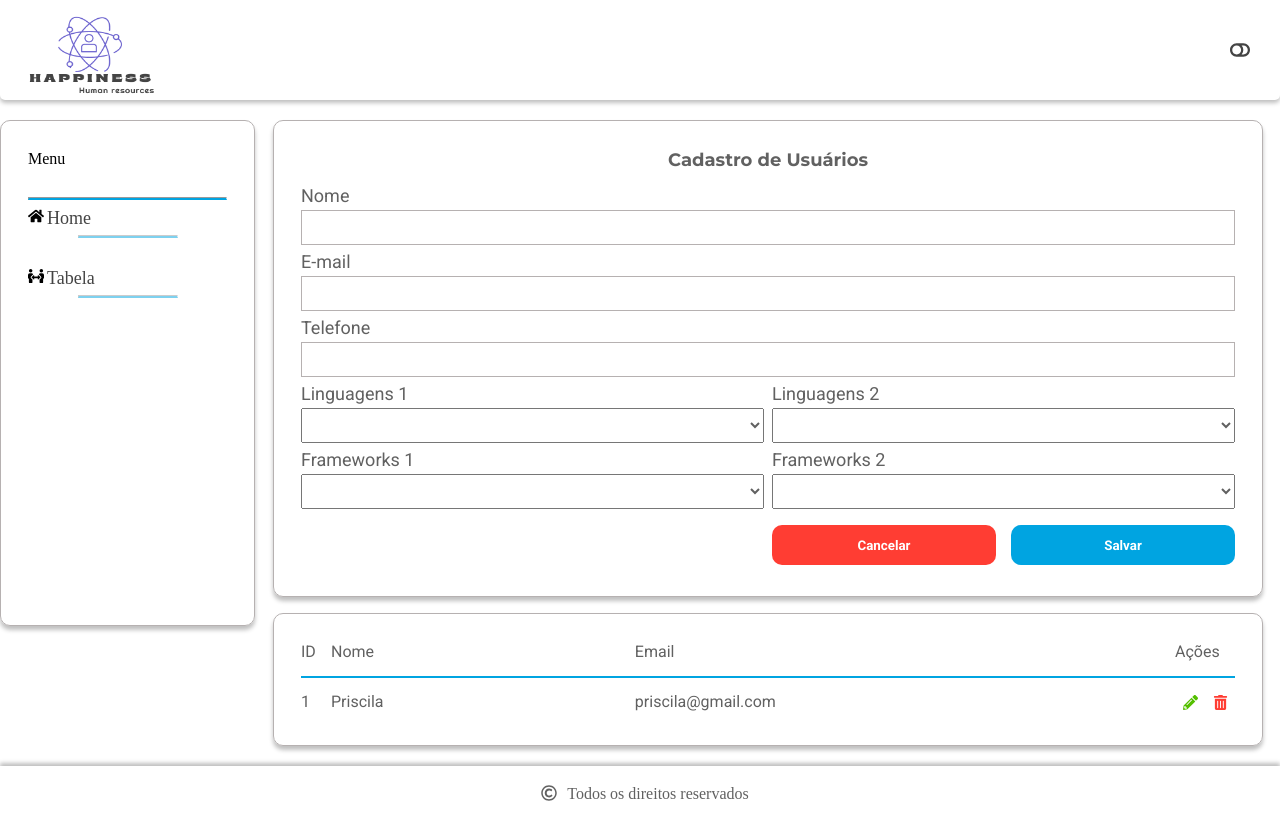
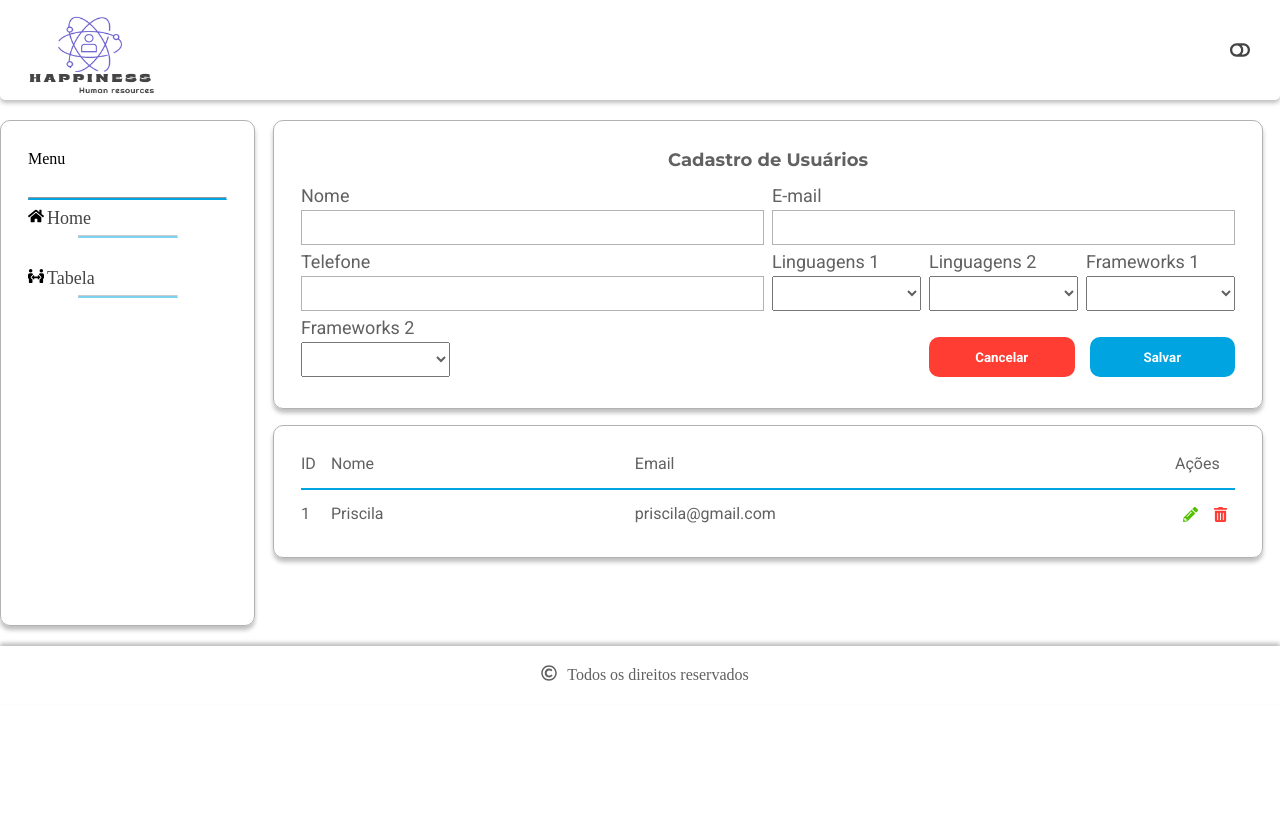
Before and after one commit to ramosspri/happiness, a React (Create React App) app in the folder front-end/: page /tabela in a window 1280 px wide. After the commit the page ends 800 px from the top, so only its background shows below. Built offline with nearby package versions, Linux system fonts and the light colour scheme; no server answers.

Commit message:
ajustes no design do cadastro desktop

```diff
--- a/front-end/src/componentes/Body/Tabela/Form/Button/styles.ts
+++ b/front-end/src/componentes/Body/Tabela/Form/Button/styles.ts
@@ -3,8 +3,12 @@ import styled, { keyframes } from 'styled-components';
 export const ContainerButton = styled.div`
   display: flex;
   gap: 0.9375rem;
-  grid-column: 2/3;
+  grid-column: 1/3;
   margin-top: 0.5rem;
+  @media (min-width: 50rem) {
+    grid-column: 5/7;
+    margin-top: 0;
+  }
 `;
 
 export const ButtonRed = styled.button`
--- a/front-end/src/componentes/Body/Tabela/Form/index.tsx
+++ b/front-end/src/componentes/Body/Tabela/Form/index.tsx
@@ -7,7 +7,17 @@ import {
   UsersType,
 } from '../../../../context/UsersContext';
 import { Button } from './Button';
-import { ContainerForm, InputStyled, BlocoInput, SelectStyled } from './styles';
+import {
+  ContainerForm,
+  InputStyled,
+  SelectStyled,
+  BlocoId,
+  BlocoNome,
+  BlocoEmail,
+  BlocoTelefone,
+  ContainerSelectLanguage,
+  ContainerSelectFrameWork,
+} from './styles';
 
 const Form = () => {
   const { input, setInput, mostra, mudanca, setMudanca } = useCreateContext();
@@ -131,13 +141,13 @@ const Form = () => {
   return (
     <ContainerForm onSubmit={handleSubmit}>
       {mostra && (
-        <BlocoInput>
+        <BlocoId>
           <label htmlFor="id">ID</label>
           <InputStyled type="text" name="id" />
-        </BlocoInput>
+        </BlocoId>
       )}
 
-      <BlocoInput>
+      <BlocoNome>
         <label htmlFor="nome">Nome</label>
         <InputStyled
           value={input.nome}
@@ -145,9 +155,9 @@ const Form = () => {
           type="text"
           name="nome"
         />
-      </BlocoInput>
+      </BlocoNome>
 
-      <BlocoInput>
+      <BlocoEmail>
         <label htmlFor="email">E-mail</label>
         <InputStyled
           value={input.email}
@@ -155,9 +165,9 @@ const Form = () => {
           type="text"
           name="email"
         />
-      </BlocoInput>
+      </BlocoEmail>
 
-      <BlocoInput>
+      <BlocoTelefone>
         <label htmlFor="telefone">Telefone</label>
         <InputStyled
           value={input.telefone}
@@ -165,8 +175,8 @@ const Form = () => {
           type="text"
           name="telefone"
         />
-      </BlocoInput>
-      <div>
+      </BlocoTelefone>
+      <ContainerSelectLanguage>
         <label htmlFor="linguagens">Linguagens 1</label>
         <SelectStyled
           value={input.language1}
@@ -179,9 +189,9 @@ const Form = () => {
           <option value="typescript">Typescript</option>
           <option value="javascript">Javascript</option>
         </SelectStyled>
-      </div>
+      </ContainerSelectLanguage>
 
-      <div>
+      <ContainerSelectLanguage>
         <label htmlFor="linguagens">Linguagens 2</label>
         <SelectStyled
           value={input.language2}
@@ -194,9 +204,8 @@ const Form = () => {
           <option value="typescript">Typescript</option>
           <option value="javascript">Javascript</option>
         </SelectStyled>
-      </div>
-
-      <div>
+      </ContainerSelectLanguage>
+      <ContainerSelectFrameWork>
         <label htmlFor="frameworks">Frameworks 1</label>
         <SelectStyled
           value={input.framework1}
@@ -209,9 +218,9 @@ const Form = () => {
           <option value="react">React</option>
           <option value="bootstrap">Bootstrap</option>
         </SelectStyled>
-      </div>
+      </ContainerSelectFrameWork>
 
-      <div>
+      <ContainerSelectFrameWork>
         <label htmlFor="frameworks">Frameworks 2</label>
         <SelectStyled
           value={input.framework2}
@@ -224,8 +233,7 @@ const Form = () => {
           <option value="react">React</option>
           <option value="bootstrap">Bootstrap</option>
         </SelectStyled>
-      </div>
-
+      </ContainerSelectFrameWork>
       <Button handleCancel={handleCancel} />
     </ContainerForm>
   );
--- a/front-end/src/componentes/Body/Tabela/Form/styles.ts
+++ b/front-end/src/componentes/Body/Tabela/Form/styles.ts
@@ -7,6 +7,8 @@ export const ContainerForm = styled.form`
   gap: 1rem;
   @media (min-width: 800px) {
     gap: 0.5rem;
+    grid-template-columns: 1fr 1fr 1fr 1fr 1fr 1fr;
+    align-items: end;
   }
 `;
 
@@ -21,13 +23,46 @@ export const InputStyled = styled.input`
   font-size: 18px;
 `;
 
-export const BlocoInput = styled.div`
+export const BlocoId = styled.div`
   grid-column: 1/3;
+  @media (min-width: 800px) {
+    grid-column: 1/2;
+  }
 `;
 
+export const BlocoNome = styled.div`
+  grid-column: 1/3;
+  @media (min-width: 800px) {
+    grid-column: 1/4;
+  }
+`;
+
+export const BlocoEmail = styled.div`
+  grid-column: 1/3;
+  @media (min-width: 800px) {
+    grid-column: 4/7;
+  }
+`;
+export const BlocoTelefone = styled.div`
+  grid-column: 1/3;
+  @media (min-width: 800px) {
+    grid-column: 1/4;
+  }
+`;
 export const SelectStyled = styled.select`
   margin-top: 0.3125rem;
   width: 100%;
   height: 2.1875rem;
   color: ${({ theme }) => theme.colors.letter_color};
 `;
+
+export const ContainerSelectLanguage = styled.div`
+  @media (min-width: 50rem) {
+    grid-column: span(2);
+  }
+`;
+export const ContainerSelectFrameWork = styled.div`
+  @media (min-width: 50rem) {
+    grid-column: span(2);
+  }
+`;
```
